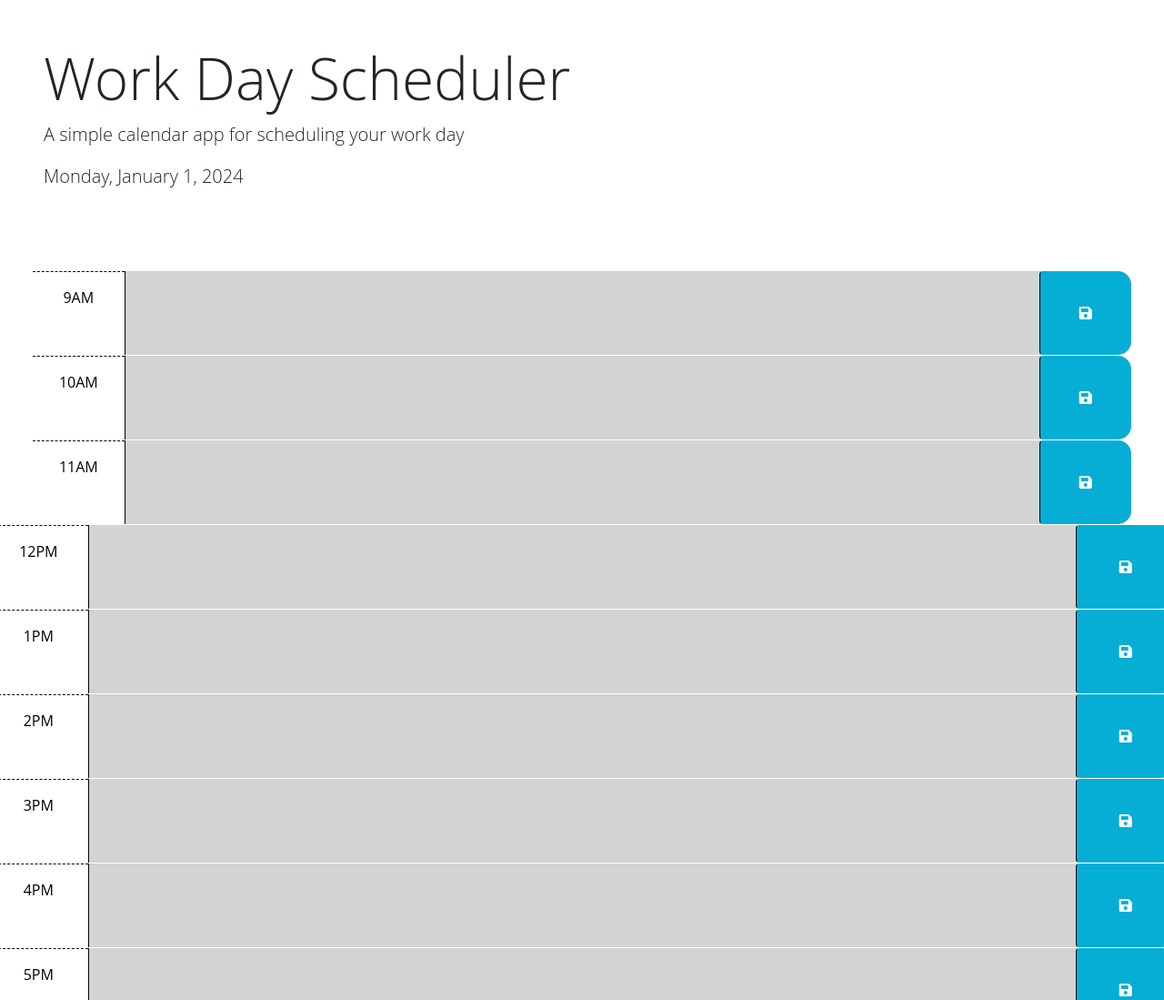
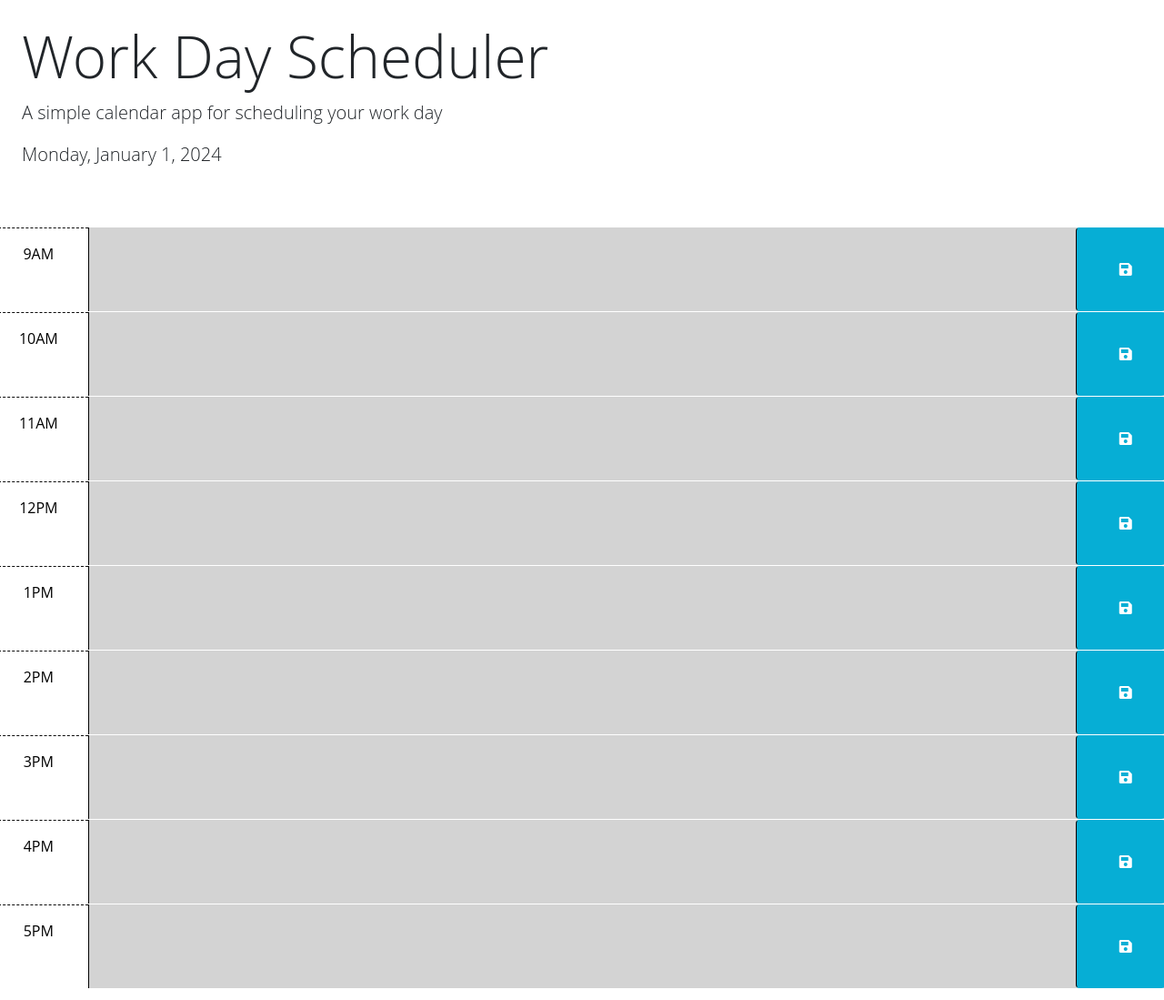
Before and after one commit to RRHunterH/Work-Day-Scheduler, a plain HTML site: page index.html in a window 1280 px wide. Shown: the top 1099 px of the page at 91% size. Drawn offline with nearby package versions, Linux system fonts and the light colour scheme.

Commit message:
finished the index.html by fixing line 33's px

```diff
--- a/index.html
+++ b/index.html
@@ -25,12 +25,12 @@
   </head>
 
   <body>
-    <header class="p-5 mb-4">
+    <header class="p-4 mb-4">
       <h1 class="display-3">Work Day Scheduler</h1>
       <p class="lead">A simple calendar app for scheduling your work day</p>
       <p id="currentDay" class="lead"></p>
     </header>
-    <div class="container-fluid px-5">
+    <div class="container-fluid px-0">
       <!-- Use class for "past", "present", and "future" to apply styles to the
         time-block divs accordingly. The javascript will need to do this by
         adding/removing these classes on each div by comparing the hour in the
@@ -49,6 +49,7 @@
           <i class="fas fa-save" aria-hidden="true"></i>
         </button>
       </div>
+
 
       <!-- Example of a present time block. The "present" class adds a red background color. -->
       <div id="hour-10" class="row time-block present">
--- a/style.css
+++ b/style.css
@@ -45,7 +45,8 @@ body {
     color: white;
   }
 
-  .saveBtn {
+  .saveBtn
+   {
     border-left: 1px solid black;
     border-top-right-radius: 15px;
     border-bottom-right-radius: 15px;
```
